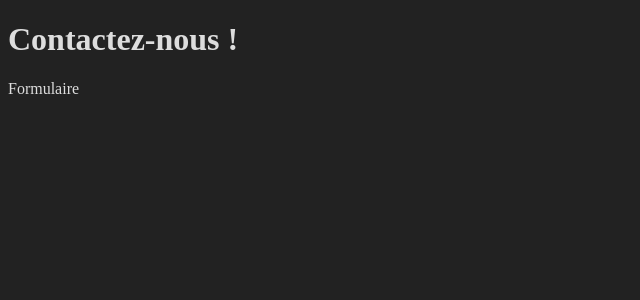
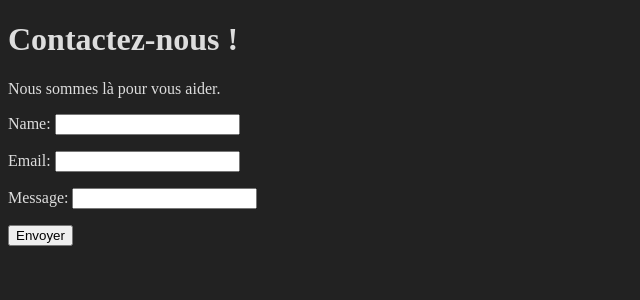
Before and after one commit to slv-improver/django_tuto_1, a Django app: page /contact-us/ in a window 1280 px wide. Shown: the part 26-326 px from the top of the page, without its empty margins (0-640 px from the left). Run offline with Django 4.2, Linux system fonts and the light colour scheme.

Commit message:
add contact form

```diff
--- /dev/null
+++ b/merchex/listings/forms.py
@@ -0,0 +1,6 @@
+from django import forms
+
+class ContactUsForm(forms.Form):
+    name = forms.CharField(required=False)
+    email = forms.EmailField()
+    message = forms.CharField(max_length=1000)
--- a/merchex/listings/static/listings/styles.css
+++ b/merchex/listings/static/listings/styles.css
@@ -12,3 +12,8 @@ menu ul li {
 a:visited {
     color:aquamarine;
 }
+
+.errorlist {
+    margin-bottom: -15px;
+    color: rgb(253, 141, 141);
+}
--- a/merchex/listings/templates/listings/contact.html
+++ b/merchex/listings/templates/listings/contact.html
@@ -5,6 +5,12 @@
 {% block content %}
 
 <h1>Contactez-nous !</h1>
-<p>Formulaire</p>
+<p>Nous sommes là pour vous aider.</p>
+
+<form action="" method="post" novalidate>
+    {% csrf_token %}
+    {{ form.as_p }}
+    <input type="submit" value="Envoyer">
+</form>
 
 {% endblock %}
--- a/merchex/listings/views.py
+++ b/merchex/listings/views.py
@@ -2,6 +2,7 @@ from django.http import HttpResponse
 from django.shortcuts import render
 from listings.models import Band
 from listings.models import Listing
+from listings.forms import ContactUsForm
 
 def hello(request):
     return render(
@@ -49,7 +50,9 @@ def listing_detail(request, listing_id):
     )
 
 def contact(request):
+    form = ContactUsForm()
     return render(
         request,
-        'listings/contact.html'
+        'listings/contact.html',
+        {'form': form}
     )
```
